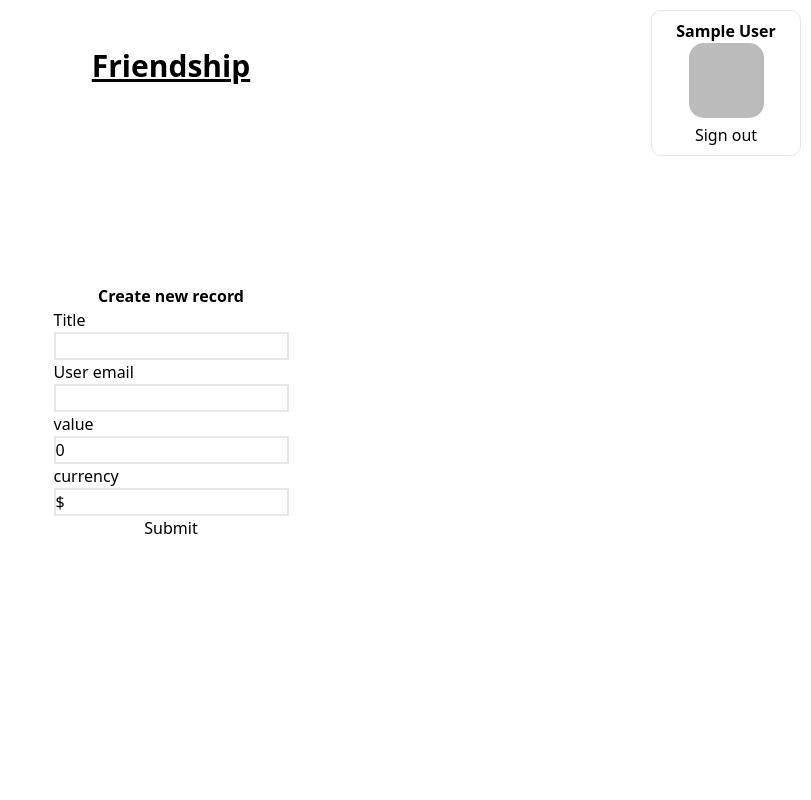
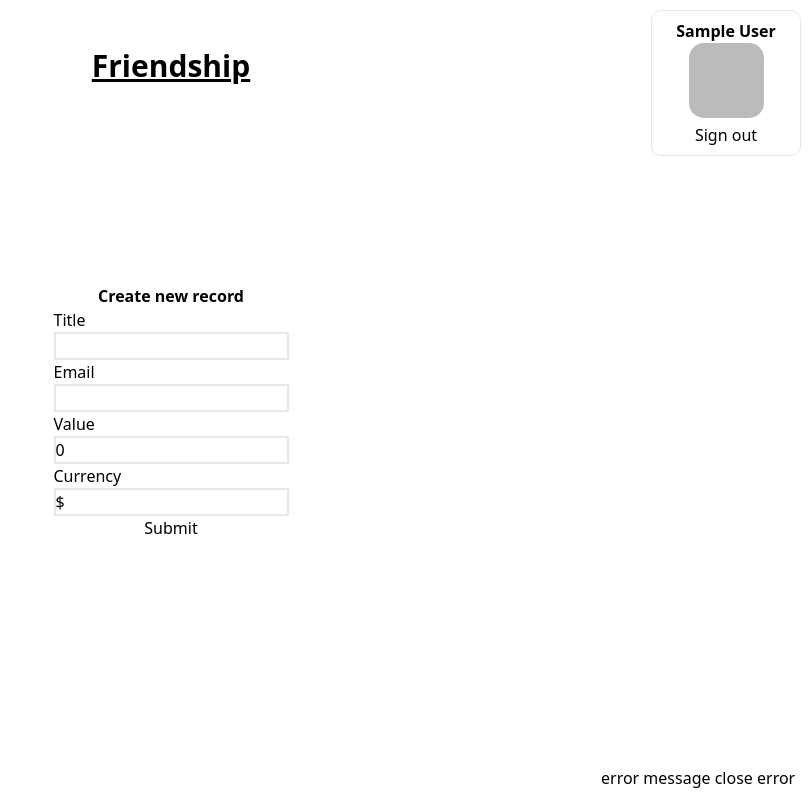
Before and after one commit to hryshko-denys/records, a Nuxt app: page /dashboard/create-record in a window 1280 px wide. Shown: the whole page, without its empty margins (469-1280 px from the left). Built offline with nearby package versions, Linux system fonts and the light colour scheme; no server answers; sample sign-in values are in the browser's storage.

Commit message:
refactor: refactor form component

```diff
--- /dev/null
+++ b/components/ErrorMessage.vue
@@ -0,0 +1,12 @@
+<template>
+  <div class="w-[200px] h-100-[px] border-1 border-red-700">
+    {{ errorMessage }}
+    <button @click="resetError">close error</button>
+  </div>
+</template>
+
+<script setup>
+import useErrorMessage from "~/composables/useErrorMessage";
+
+const { errorMessage, resetError } = useErrorMessage();
+</script>
--- /dev/null
+++ b/components/form/FormInput.vue
@@ -0,0 +1,19 @@
+<template>
+  <label for="title"> {{ title }} </label>
+  <input
+    v-model="inputValue"
+    @blur="$emit('handle-blur')"
+    id="title"
+    type="text"
+    :class="['border-2 border-grey-200', !isValid && 'border-red-700']"
+  />
+</template>
+
+<script setup>
+import { useModelWrapper } from "~/composables/useModelWrapper";
+
+const props = defineProps(["modelValue", "isValid", "title"]);
+const emits = defineEmits(["handle-blur", "update:modelValue"]);
+
+const inputValue = useModelWrapper(props, emits);
+</script>
--- a/components/FormRecord.vue
+++ b/components/form/FormRecord.vue
@@ -1,48 +1,12 @@
 <template>
   <form @submit.prevent="submitForm" class="flex flex-col">
-    <label for="title"> Title </label>
-    <input
-      v-model="title.value"
-      @blur="title.isValid = true"
-      id="title"
-      type="text"
-      :class="[
-        'border-2 border-grey-200',
-        !title.isValid && 'border-red-700',
-      ]"
-    />
-    <label for="user-email"> User email </label>
-    <input
-      v-model.trim="email.value"
-      @blur="email.isValid = true"
-      id="user-email"
-      type="email"
-      :class="[
-        'border-2 border-grey-200',
-        !email.isValid && 'border-red-700',
-      ]"
-    />
-    <label for="value"> value </label>
-    <input
-      v-model="number.value"
-      @blur="number.isValid = true"
-      id="value"
-      type="number"
-      :class="[
-        'border-2 border-grey-200',
-        !number.isValid && 'border-red-700',
-      ]"
-    />
-    <label for="currency"> currency </label>
-    <input
-      v-model="currency.value"
-      @blur="currency.isValid = true"
-      id="currency"
-      type="string"
-      :class="[
-        'border-2 border-grey-200',
-        !currency.isValid && 'border-red-700',
-      ]"
+    <form-input
+      v-for="input in recordInfo"
+      :key="input.title"
+      v-model="input.value"
+      :isValid="input.isValid"
+      :title="input.title"
+      @handle-blur="input.isValid = true"
     />
 
     <button type="submit">Submit</button>
@@ -51,6 +15,7 @@
 
 <script setup>
 import useUser from "~/composables/useUser";
+import FormInput from "~/components/form/FormInput.vue";
 
 const { user } = useUser();
 
@@ -77,16 +42,13 @@ const props = defineProps({
     default: "$",
   },
 });
-console.log(props);
 
 const recordInfo = reactive({
-  title: { isValid: true, value: props.title },
-  email: { isValid: true, value: props.email },
-  number: { isValid: true, value: props.number },
-  currency: { isValid: true, value: props.currency },
+  title: { isValid: true, value: props.title, title: "Title" },
+  email: { isValid: true, value: props.email, title: "Email" },
+  number: { isValid: true, value: props.number, title: "Value" },
+  currency: { isValid: true, value: props.currency, title: "Currency" },
 });
-
-const { title, email, number, currency } = toRefs(recordInfo);
 
 const submitForm = () => {
   const gmailRegEx = new RegExp("(\\W|^)[\\w.+\\-]*@gmail\\.com(\\W|$)", "ig");
@@ -111,7 +73,10 @@ const submitForm = () => {
   }
 
   if (isValidForm) {
-    emit("submit-form", { record: newRecord, recordWith: recordInfo.email.value });
+    emit("submit-form", {
+      record: newRecord,
+      recordWith: recordInfo.email.value,
+    });
   }
 };
 </script>
--- /dev/null
+++ b/composables/useErrorMessage.js
@@ -0,0 +1,11 @@
+const errorMessage = ref("error message");
+
+export default () => {
+    const setError = (error) => {
+        errorMessage.value = error;
+    }
+
+    const resetError = () => errorMessage.value = null;
+
+    return { setError, resetError, errorMessage }
+};
--- /dev/null
+++ b/composables/useModelWrapper.js
@@ -0,0 +1,6 @@
+export function useModelWrapper(props, emit, name = 'modelValue') {
+    return computed({
+        get: () => props[name],
+        set: (value) => emit(`update:${name}`, value)
+    })
+}
--- a/composables/useRecords.js
+++ b/composables/useRecords.js
@@ -31,7 +31,7 @@ export default () => {
     }
 
     if (error) {
-      console.log("add new record error");
+      console.log("add new record error", error);
     }
   };
 
--- a/layouts/default.vue
+++ b/layouts/default.vue
@@ -8,9 +8,18 @@
     <ClientOnly>
       <User class="absolute top-[10px] right-[10px]" />
     </ClientOnly>
+    <ErrorMessage
+      v-if="errorMessage"
+      class="absolute bottom-[10px] right-[10px]"
+    />
   </div>
 </template>
 
 <script setup>
 import User from "~/components/User.vue";
+import ErrorMessage from "~/components/ErrorMessage.vue";
+
+import useErrorMessage from "~/composables/useErrorMessage";
+
+const { errorMessage } = useErrorMessage();
 </script>
--- a/pages/dashboard/[email].vue
+++ b/pages/dashboard/[email].vue
@@ -39,6 +39,12 @@ import TableHeader from "~/components/table/TableHeader.vue";
 const { email } = useRoute().params;
 const { records } = useRecords();
 
+watchEffect(async () => {
+  if (records.value.length === 0) {
+    await navigateTo("/login");
+  }
+});
+
 const currentRecords = computed(() => {
   return records.value.filter((record) =>
       record.people.includes(email)
```
